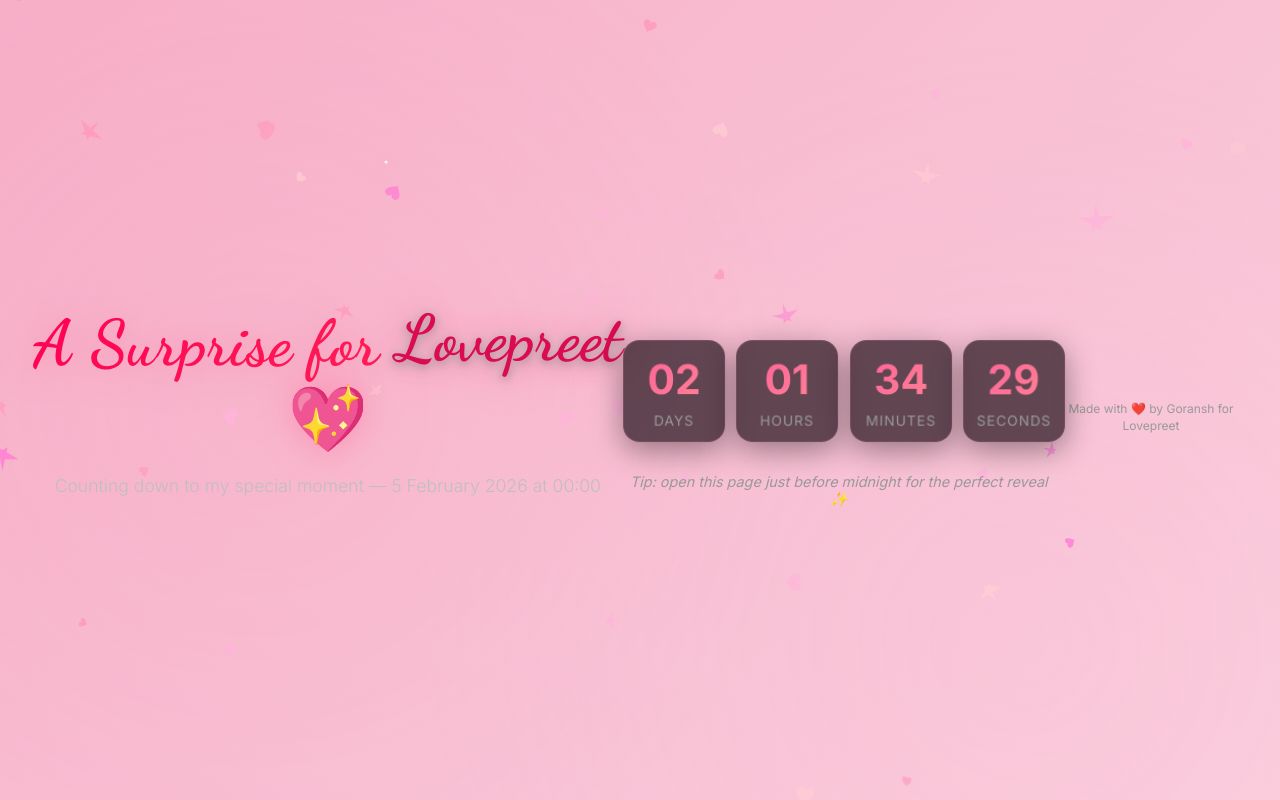
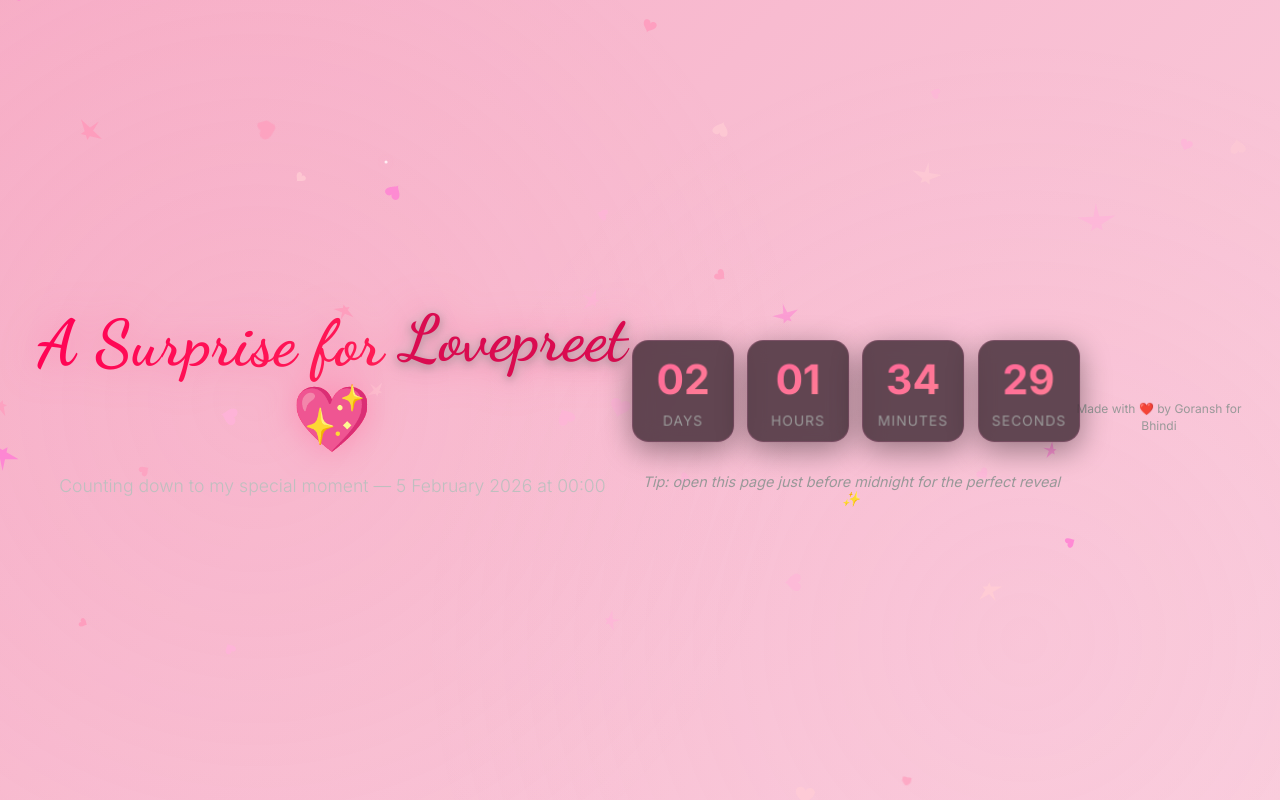
Before and after one commit to Goransh1424/new, a website: page index.html in a window 1280 px wide. Drawn offline with Linux system fonts and the light colour scheme.

Commit message:
Customize footer text on countdown page only

```diff
--- a/index.html
+++ b/index.html
@@ -50,8 +50,9 @@
     </section>
 
     <footer class="small-note">
-      <small>Made with <span class="emoji">❤️</span> by <span id="sender-name">Someone</span> for <span id="her-name-footer">Someone Special</span></small>
+      <small>Made with <span class="emoji">❤️</span> by Goransh for Bhindi</small>
     </footer>
+
   </main>
 
   <!-- Load config first -->
```
